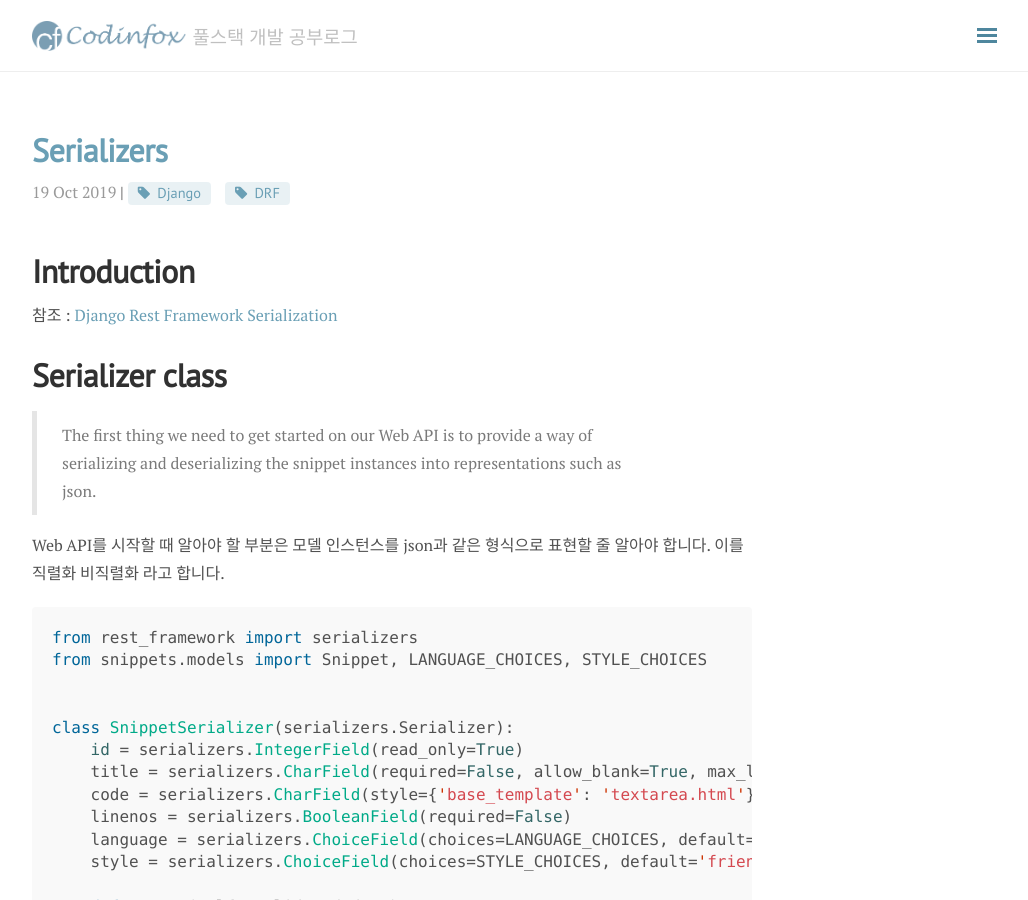
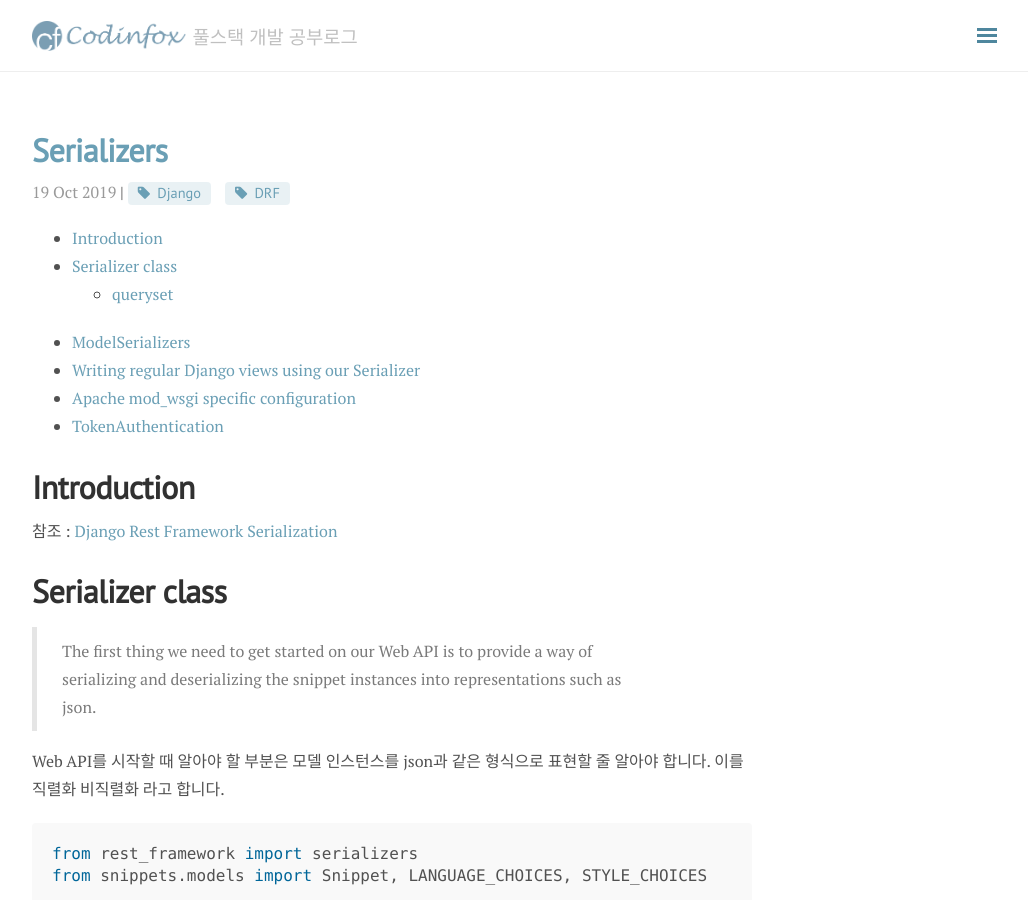
Before and after one commit to haeyong27/haeyong27.github.io, a Jekyll site: the page built from _posts/Django/2019-10-19-Serializers.md, in a window 1280 px wide and 900 px high. Shown: the whole window, without its empty margins (248-1276 px from the left). Built offline with Jekyll 4.4.1, drawn with Linux system fonts in a browser that asks for light colours; nearby versions of some CDN libraries.

Commit message:
create content of table

```diff
--- a/_posts/Django/2019-10-19-Serializers.md
+++ b/_posts/Django/2019-10-19-Serializers.md
@@ -5,6 +5,14 @@ date:   2019-10-19
 categories: Django
 tag: [Django, DRF]
 ---
+- [Introduction](#introduction)
+- [Serializer class](#serializer-class)
+  - [queryset](#queryset)
+- [ModelSerializers](#modelserializers)
+- [Writing regular Django views using our Serializer](#writing-regular-django-views-using-our-serializer)
+- [Apache mod_wsgi specific configuration](#apache-modwsgi-specific-configuration)
+- [TokenAuthentication](#tokenauthentication)
+
 # Introduction
 참조 : [Django Rest Framework Serialization](https://www.django-rest-framework.org/tutorial/1-serialization/#tutorial-1-serialization)
 
```
Also changed, not shown: _posts/Django/2019-10-18-Auth-Library.md (+7 -0 lines), _posts/Django/2019-10-19-Performance.md (+5 -0 lines).
